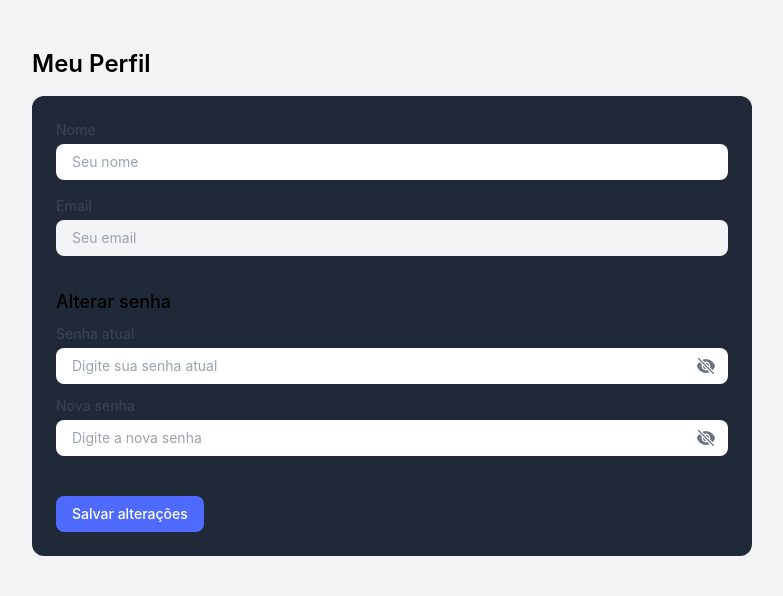
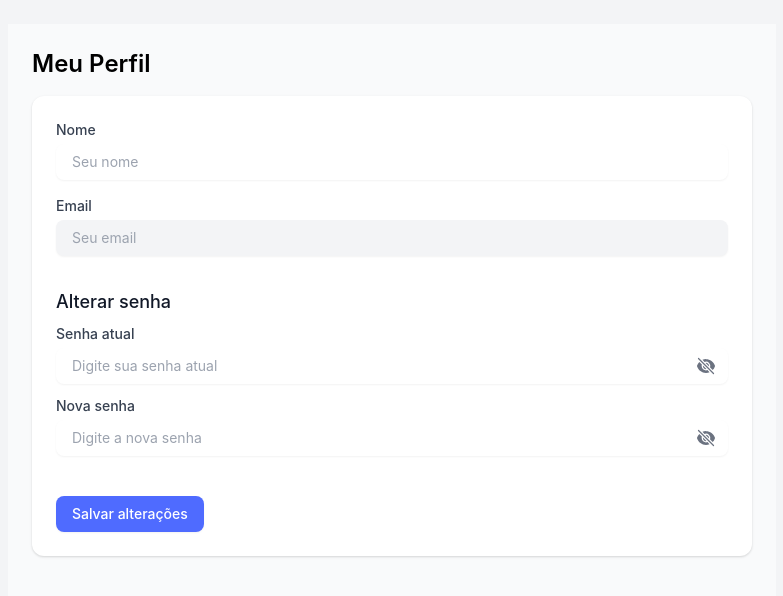
Before and after one commit to katarinacaetano09/agendamento_Israel, a Nuxt app: page /profile in a window 1280 px wide. Shown: the top 596 px of the page, without its empty margins (248-1031 px from the left). Built offline with nearby package versions, Linux system fonts and the light colour scheme; no server answers; the database is empty.

Commit message:
style(profile): switch profile page to light mode (white card, light background)

```diff
--- a/app/pages/profile.vue
+++ b/app/pages/profile.vue
@@ -1,8 +1,8 @@
 <template>
-  <div class="max-w-3xl mx-auto p-6">
+  <div class="max-w-3xl mx-auto p-6 bg-gray-50 min-h-screen">
     <h1 class="text-2xl font-semibold mb-4">Meu Perfil</h1>
 
-    <div class="bg-neutral-800 p-6 rounded-lg space-y-4">
+  <div class="bg-white text-neutral-900 p-6 rounded-lg space-y-4 shadow">
       <BaseInput label="Nome" v-model="nome" placeholder="Seu nome" />
       <BaseInput label="Email" v-model="email" placeholder="Seu email" disabled />
 
```
